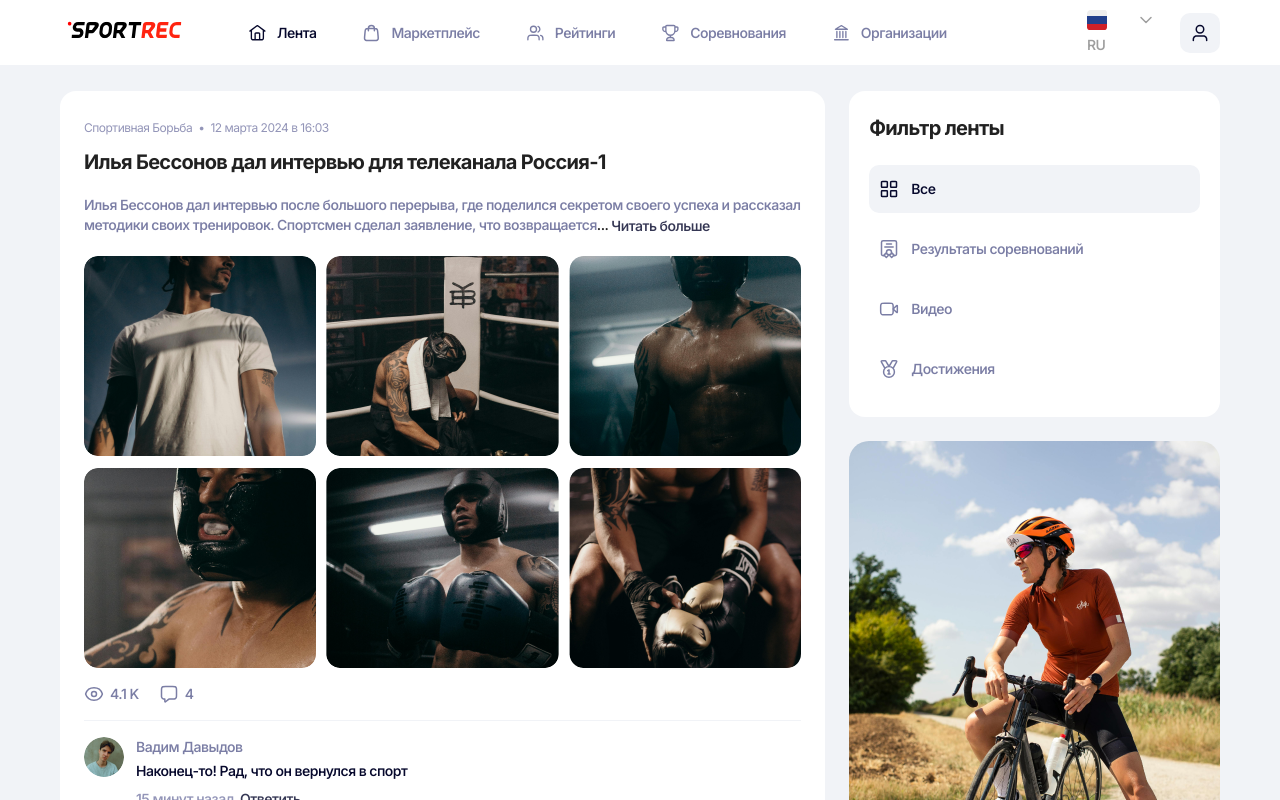
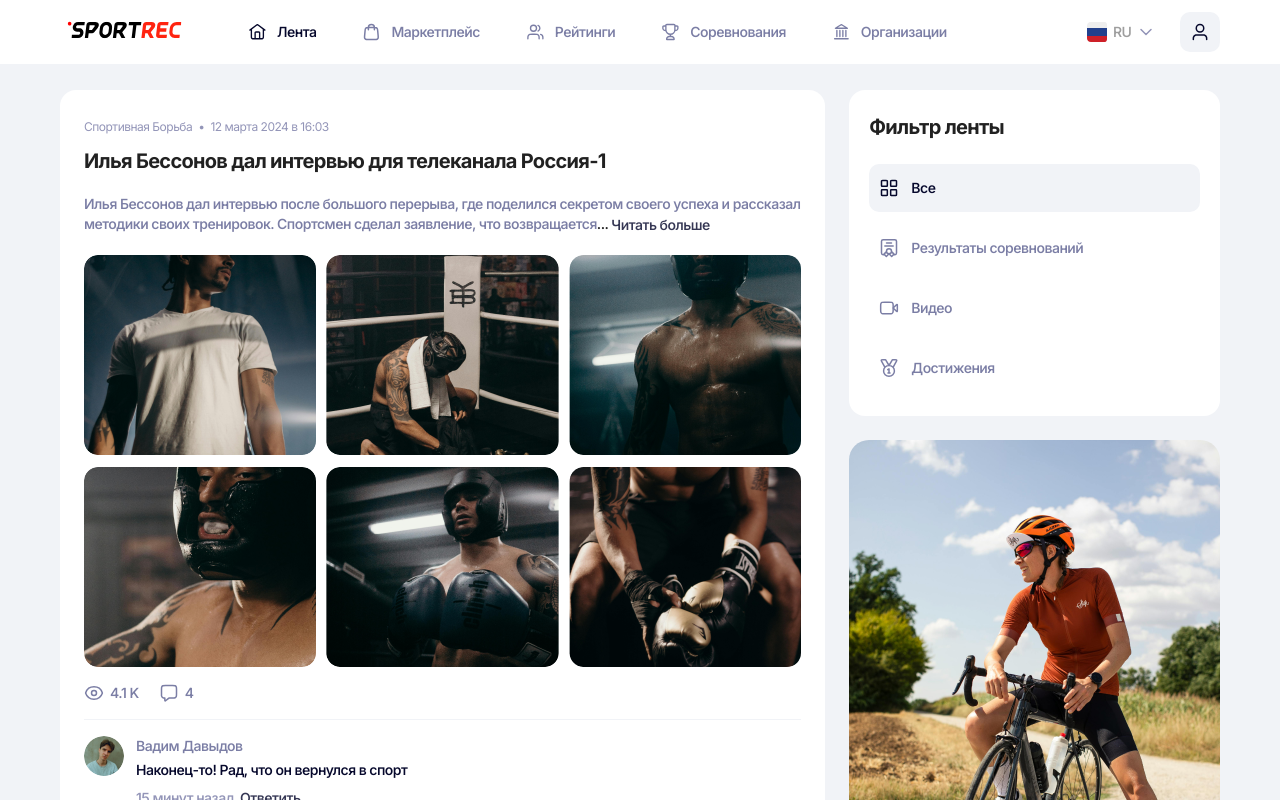
Before and after one commit to VBasko/geex-arts-test, a React (Vite) app: page / in a window 1280 px wide. Shown: the top 800 px of the page. Built offline with nearby package versions, Linux system fonts and the light colour scheme.

Commit message:
fix: icons style

```diff
--- a/src/components/header/user-section/index.tsx
+++ b/src/components/header/user-section/index.tsx
@@ -70,13 +70,13 @@ const UserSection = () => {
 
                 "& svg": {
                   transition: "all 0.3s ease",
-                  transform: anchorElUser ? "rotate(180deg)" : "roatate(0deg)",
+                  transform: anchorElUser ? "rotate(180deg)" : "rotate(0deg)",
                 },
               }}
             >
               <Avatar
                 src={user?.avatar}
-                alt="User Avatar"
+                alt="Аватар пользователя"
                 sx={{ width: 36, height: 36 }}
               />
 
@@ -115,7 +115,7 @@ const UserSection = () => {
             borderRadius: "10px",
           }}
           onClick={() => setLoginProcessStarted(true)}
-          aria-label="Login"
+          aria-label="Войти"
         >
           <UserIcon />
         </IconButton>
--- a/src/components/lang-switcher/index.tsx
+++ b/src/components/lang-switcher/index.tsx
@@ -28,23 +28,44 @@ const LANGUAGES: ILanguage[] = [
 
 const LangSwitcher = () => {
   const [currentLanguage, setCurrentLanguage] = useState<Languages>("ru");
+  const [open, setOpen] = useState(false);
 
   const handleLanguageChange = (event: SelectChangeEvent<Languages>) => {
     setCurrentLanguage(event.target.value as Languages);
   };
 
+  const handleMenuOpen = () => {
+    setOpen(true);
+  };
+
+  const handleMenuClose = () => {
+    setOpen(false);
+  };
+
   return (
     <FormControl sx={{ minWidth: "69px", flexGrow: 1 }}>
       <Select
+        open={open}
+        onOpen={handleMenuOpen}
+        onClose={handleMenuClose}
         disabled={true}
         autoWidth
-        aria-label="Language selection"
+        aria-label="Выберите язык"
         value={currentLanguage}
         onChange={handleLanguageChange}
         sx={styles.select}
         MenuProps={{ sx: { boxShadow: "none" } }}
         IconComponent={() => (
-          <Box sx={styles.iconWrapper}>
+          <Box
+            sx={{
+              ...styles.iconWrapper,
+
+              "& svg": {
+                transition: "all 0.3s ease",
+                transform: open ? "rotate(180deg)" : "rotate(0deg)",
+              },
+            }}
+          >
             <ChevronDownIcon />
           </Box>
         )}
@@ -55,6 +76,7 @@ const LangSwitcher = () => {
             value={lang.code}
             disabled={lang.code !== "ru"}
           >
+            <Box sx={{ display: "flex", alignItems: "center", gap: "6px" }}>
               <ListItemIcon>
                 <img src={lang.icon} alt={lang.label} width={20} />
               </ListItemIcon>
@@ -62,6 +84,7 @@ const LangSwitcher = () => {
                 primary={lang.label}
                 sx={{ margin: 0, flex: "auto" }}
               />
+            </Box>
           </MenuItem>
         ))}
       </Select>
--- a/src/components/lang-switcher/styles.ts
+++ b/src/components/lang-switcher/styles.ts
@@ -4,9 +4,6 @@ export const select = {
   cursor: "pointer",
 
   "& .MuiSelect-select": {
-    display: "flex",
-    alignItems: "center",
-    gap: "6px",
     padding: 0,
     paddingRight: "24px !important",
     fontWeight: "inherit",
@@ -22,4 +19,5 @@ export const iconWrapper = {
   right: 0,
   pointerEvents: "none",
   height: "100%",
+  color: "#9395B8",
 };
--- a/src/theme.ts
+++ b/src/theme.ts
@@ -102,6 +102,13 @@ const theme = createTheme({
         },
       },
     },
+    MuiIconButton: {
+      styleOverrides: {
+        root: {
+          color: "#9395B8",
+        },
+      },
+    },
   },
   palette: {
     primary: {
```
Lines whose indentation alone changed are shown as unchanged.
